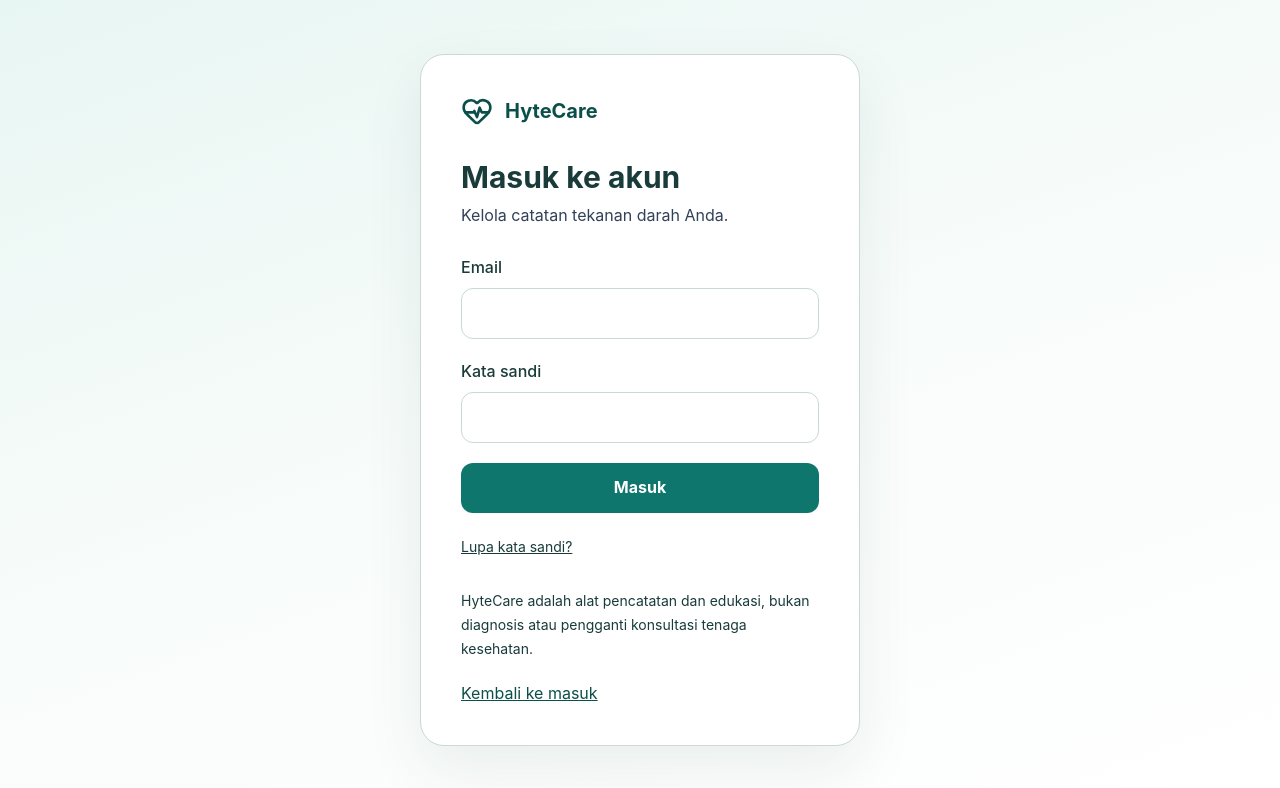
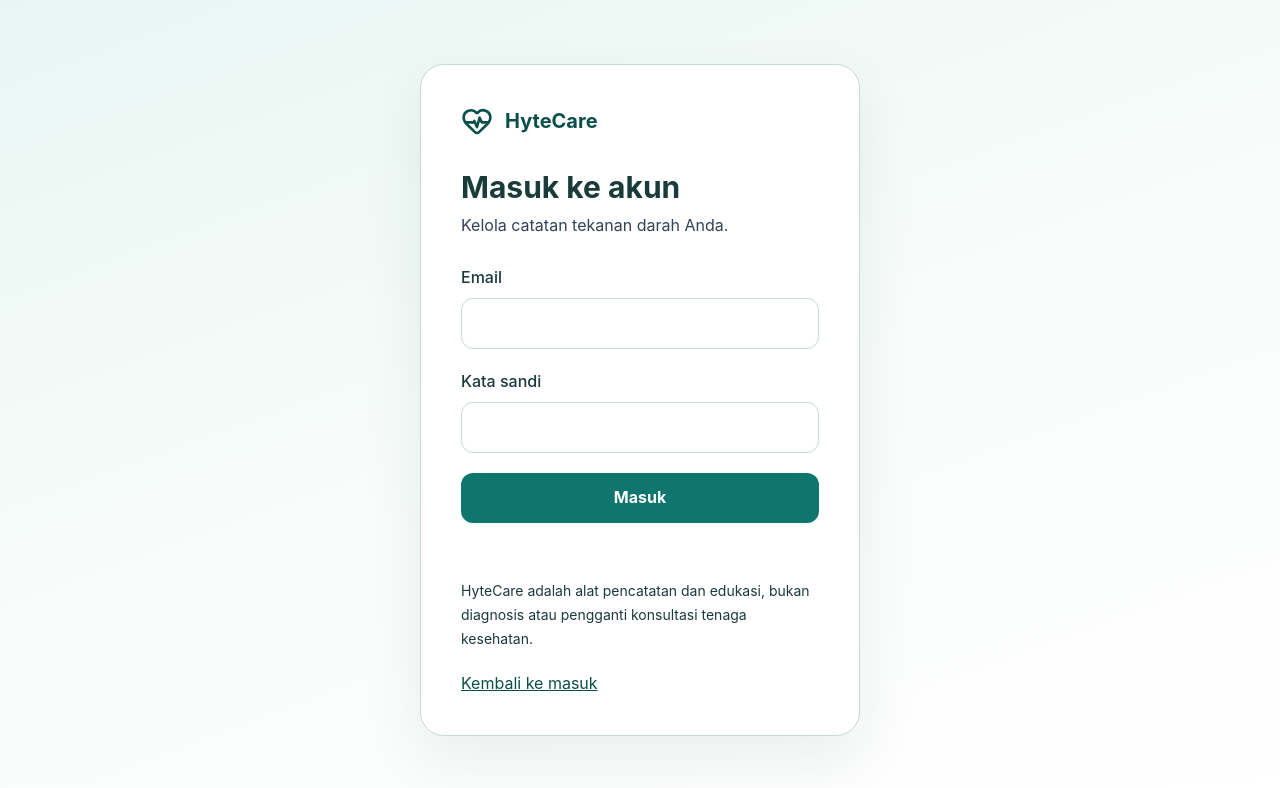
Before and after one commit to Alzakyp/hytecare, a Next.js app: page /login in a window 1280 px wide. Shown: the top 788 px of the page. Built offline with nearby package versions, Linux system fonts and the light colour scheme.

Commit message:
ui: remove forgot password link from login

```diff
--- a/src/app/(auth)/login/page.tsx
+++ b/src/app/(auth)/login/page.tsx
@@ -7,6 +7,6 @@ import { registrationEnabled } from "@/lib/auth/helpers.js";
 export default function LoginPage() {
   return <AuthCard title="Masuk ke akun"><p className="mb-7 text-slate-700">Kelola catatan tekanan darah Anda.</p>
     <AuthForm action={signIn} submitLabel="Masuk" mode="login" />
-    <div className="mt-6 flex flex-wrap gap-x-5 gap-y-3 text-sm"><Link className="underline" href="/forgot-password">Lupa kata sandi?</Link>{registrationEnabled({ ENABLE_REGISTRATION: process.env.ENABLE_REGISTRATION }) && <Link className="underline" href="/register">Daftar pasien</Link>}</div>
+    <div className="mt-6 flex flex-wrap gap-x-5 gap-y-3 text-sm">{registrationEnabled({ ENABLE_REGISTRATION: process.env.ENABLE_REGISTRATION }) && <Link className="underline" href="/register">Daftar pasien</Link>}</div>
   </AuthCard>;
 }
```
